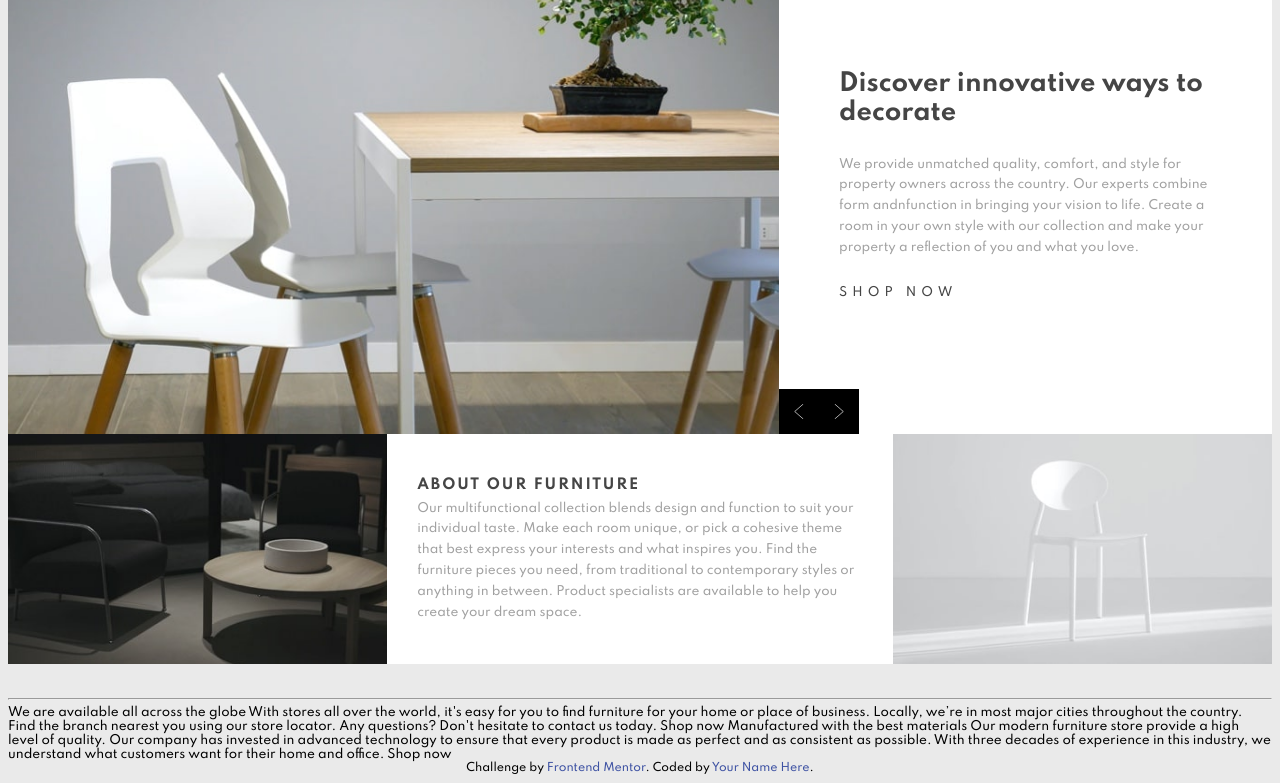
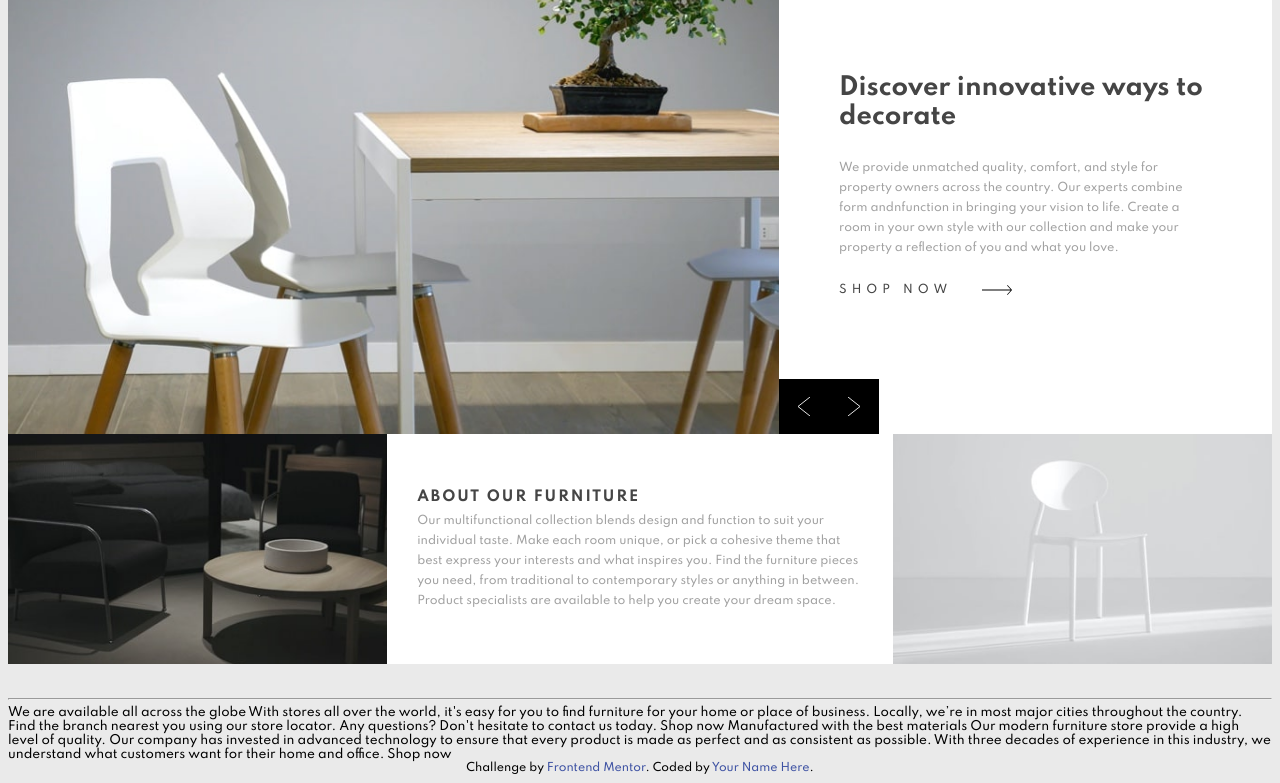
Before and after one commit to TKamote/room-homepage-master, a plain HTML site: page index.html in a window 1280 px wide. Shown: the part 74-857 px from the top of the page. Drawn offline with Linux system fonts and the light colour scheme.

Commit message:
2nd commit?

```diff
--- a/index.html
+++ b/index.html
@@ -34,7 +34,10 @@
         <p>We provide unmatched quality, comfort, and style for property owners across the country.
           Our experts combine form andnfunction in bringing your vision to life. Create a room in your
           own style with our collection and make your property a reflection of you and what you love.</p>
-        <p class="shop-now">Shop now</p>
+        <div class="shop">
+          <p class="shop-now">Shop now</p>
+          <img class="arrow" src="images/icon-arrow.svg" alt="">
+        </div>
         <img class="angle-icons left-angle" src="images/icon-angle-left.svg" alt="icon-angle-left">
         <img class="angle-icons right-angle" src="images/icon-angle-right.svg" alt="icon-angle-left">
       </div>
--- a/style.css
+++ b/style.css
@@ -83,14 +83,25 @@ a:hover {
     color: var(--very-dark-gray);
 }
 .section-2 p {
-    line-height: 1.3rem;
+    line-height: 1.25rem;
+    font-size: .7rem;
     color: var(--dark-gray);
 }
-.section-2 img {
-    width: 40px;
-    height: 45px;
+.section-2 .shop {
+    display: flex;
+    flex-wrap: wrap;
+    align-items: center;
+}
+.shop .arrow {
+    width: 60px;
+    height: 23%;
+    padding-left: 30px;
+}
+.angle-icons {
+    width: 50px;
+    height: 55px;
     background-color: var(--black);
-    padding: 15px;
+    padding: 18px;
 }
 .left-angle {
     position: absolute;
@@ -99,8 +110,13 @@ a:hover {
 }
 .right-angle {
     position: absolute;
-    left: 40px;
+    left: 50px;
     bottom: 0;
+}
+.angle-icons:hover {
+    cursor: pointer;
+    background-color: rgb(54, 51, 51);
+    padding: 17px;
 }
 .section-2 p.shop-now {
     text-transform: uppercase;
@@ -126,7 +142,6 @@ a:hover {
 }
 .lower-section .section-3 img {
     width: 100%;
-
 }
 .lower-section .section-4 {
     display: flex;
@@ -149,7 +164,8 @@ a:hover {
 .section-4 p {
     margin-top: 5px;
     color: var(--dark-gray);
-    line-height: 1.3rem;
+    line-height: 1.25rem;
+    font-size: .7rem;
 }
 .lower-section .section-5 {
     display: flex;
@@ -164,5 +180,4 @@ a:hover {
 }
 .lower-section .section-5 img {
     width: 100%;
-
 }
```
